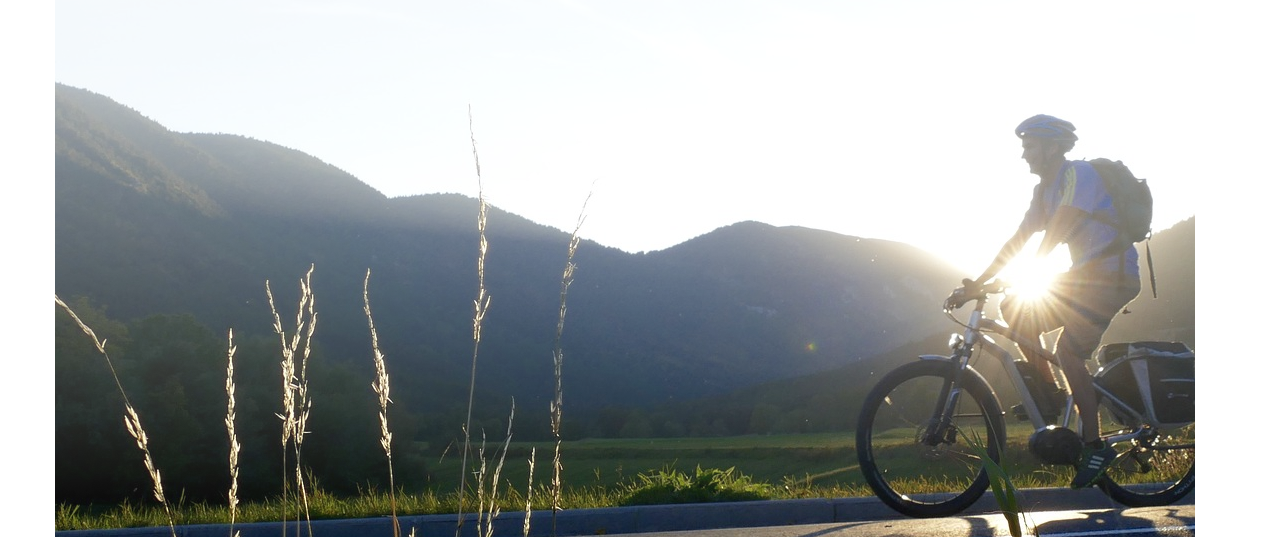
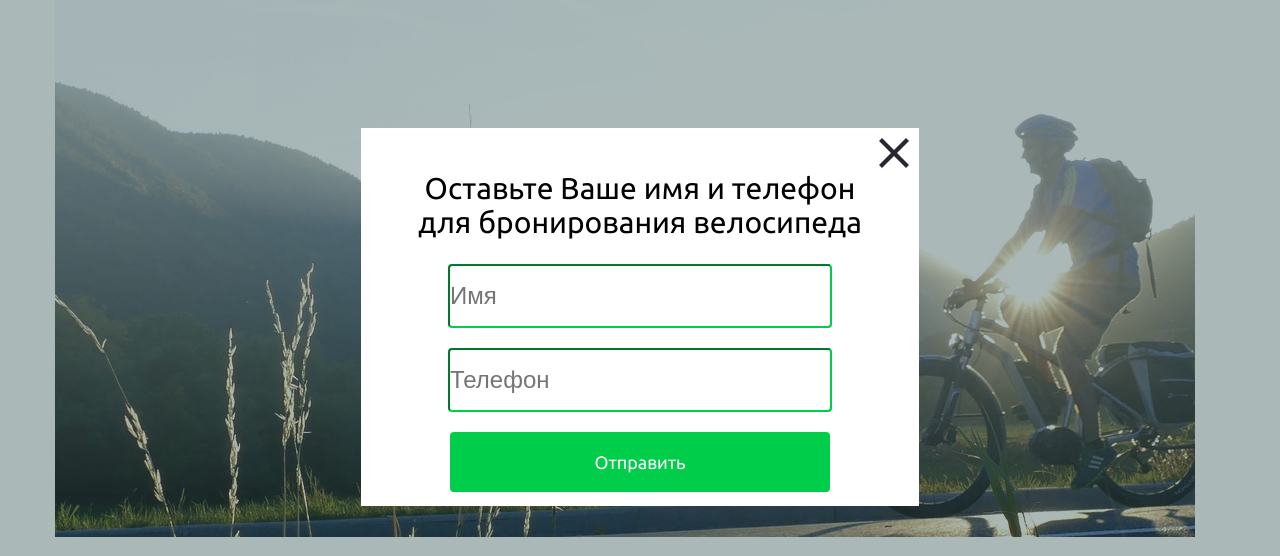
Before and after one commit to Cooler-cpu/VeloRent, a plain HTML site: page index.html in a window 1280 px wide. Shown: the part 83-639 px from the top of the page. Drawn offline with nearby package versions, Linux system fonts and the light colour scheme.

Commit message:
add modal window

```diff
--- a/client.js
+++ b/client.js
@@ -9,11 +9,35 @@ console.log("ширина экрана:", window.innerWidth);
 
 
 setInterval(function(){
+
+
+        //header.style.background = 'url("img/'+"header_mobile.png"+'")';
+
     if(window.innerWidth <= 1080){
-        header.style.background = 'url("img/'+"bg_adapt.png"+'")';
-        header.style.backgroundRepeat = 'no-repeat';
-        header.style.backgroundSize = 'cover';
+
+        if(window.innerWidth <= 515){
+            header.style.background = 'url("img/'+"header_mobile.png"+'")';
+            header.style.backgroundRepeat = 'no-repeat';
+            header.style.backgroundPosition = 'center';
+
+
+
+
+
+        }
+        else{
+
+            header.style.background = 'url("img/'+"bg_adapt.png"+'")';
+            header.style.backgroundRepeat = 'no-repeat';
+            header.style.backgroundSize = 'cover';
+            console.log("2");
+
+        }
+
+
+
     }
+
 },2000);
 
 setInterval(function(){
@@ -58,7 +82,7 @@ open_modal_window = () => {
 }
 
 close_modal_window = () => {
-
+    modal.style.display = 'none';
 }
 
 
--- a/css/_media.sass
+++ b/css/_media.sass
@@ -229,6 +229,9 @@
         p
             font-size: 25px
 
+    .arrows_img
+        display: flex
+
     .cards
 
         .cards_title
@@ -305,7 +308,7 @@
 
 
 
-
+//mobile
 
 @media (max-width: 583px)
     .main_content
@@ -313,3 +316,8 @@
         &_subtitle
             p
                 font-size: 20px
+
+@media (max-width: 515px)
+    .header
+        background: url(../img/header_mobile.png) center center/cover no-repeat
+        height: 444px
--- a/css/style.sass
+++ b/css/style.sass
@@ -51,17 +51,13 @@ a
 .modal_window
     width: 100%
     height: 100%
-    display: none
+    display: block
     position: fixed
     background-color: rgba(47, 79, 79, 0.4)
     top: 0px
     right: 0px
 
     //need to add animation
-
-
-
-
 
     .modal_content_wrapper
         transform: translate(-50%,-50%)
@@ -70,15 +66,46 @@ a
         position: absolute
 
 
-
-
         .modal_content
             background-color: #FFFFFF
             display: flex
             flex-direction: column
             width: 558px
             height: 378px
+            align-items: center
+            text-align: center
+            &_close_img
+                position: absolute
+                width: 30px
+                height: 30px
+                right: 10px
+                top: 10px
 
+            &_title
+
+                margin-top: 43px
+                font-size: 30px
+                line-height: 34px
+
+            input
+                outline-color: #00CD4A
+                border-color: #00CD4A
+                border-radius: 4px
+                font-size: 24px
+
+            .input_name
+                margin-top: 25px
+                width: 380px
+                height: 60px
+
+            .input_phone
+                margin-top: 20px
+                width: 380px
+                height: 60px
+
+            .button
+                margin-top: 20px
+                height: 60px
 
 
 .header
@@ -222,7 +249,7 @@ a
 
 // arrows style for slider ///////!!!!///////
 .arrows_img
-    display: flex
+    display: none
     position: absolute
     width: 330px
     justify-content: space-between
--- a/index.html
+++ b/index.html
@@ -55,7 +55,26 @@
 
         <div class="modal_window" id="modal_window">
             <div id="modal_content_wrapper" class="modal_content_wrapper">
-                <div class="modal_content">
+                <div class="modal_content fonts_main">
+                    <div class="modal_content_close_img">
+                        <img src="img/close-button.png" onclick="close_modal_window()">
+                    </div>
+                    <div class="modal_content_title">
+                        <p>
+                            Оставьте Ваше имя и телефон <br>
+                            для бронирования велосипеда
+                        </p>
+                    </div>
+
+
+                        <input class="input_name" type="text" placeholder="Имя">
+                        <input class="input_phone" type="text" placeholder="Телефон">
+
+                        <button class="button fonts_main" onclick="close_modal_window()">
+                            <span class="button_text">
+                                Отправить
+                            </span>
+                        </button>
 
                 </div>
             </div>
```
Also changed, not shown: css/style.css, img/close-button.png (added), 1 other file.
